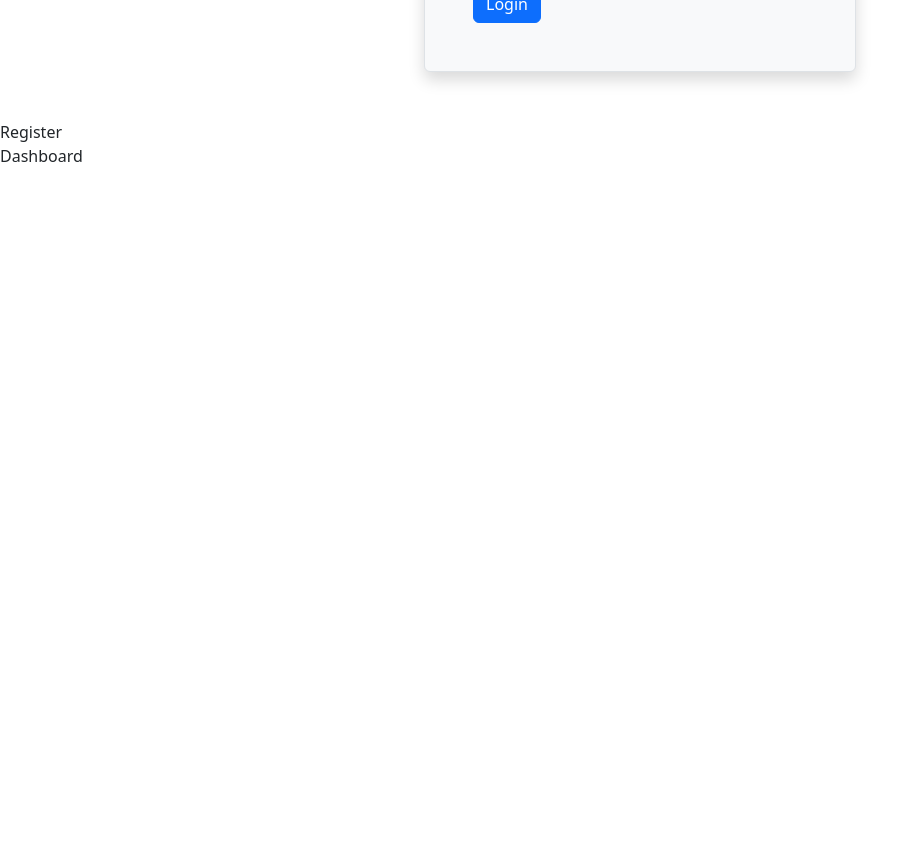
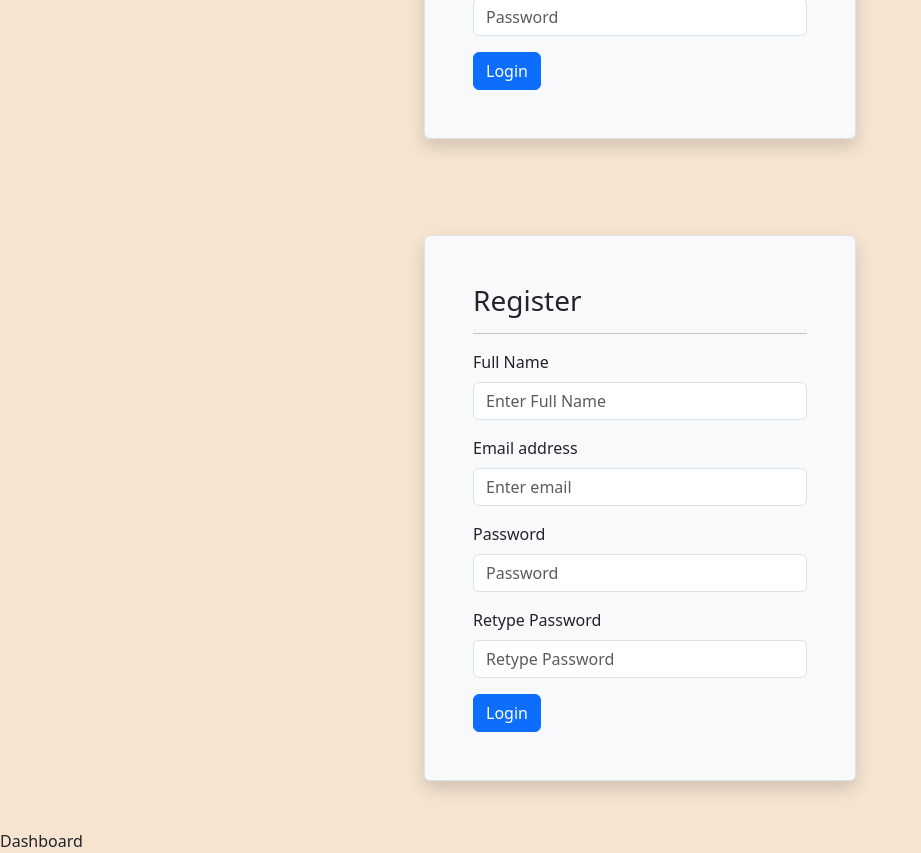
Before and after one commit to anmolft9/expenseTracker_Revision, a React (Create React App) app in the folder client/: page / in a window 1280 px wide. Shown: the part 340-1193 px from the top of the page, without its empty margins (0-921 px from the left). Before the commit the page ends 800 px from the top, so only its background shows below. Built offline with nearby package versions, Linux system fonts and the light colour scheme.

Commit message:
added the registration page>

```diff
--- a/client/src/App.css
+++ b/client/src/App.css
@@ -1,3 +1,12 @@
+.App {
+  background-color: rgb(246, 228, 209);
+  min-height: 100vh;
+}
+
 .loginForm {
   width: 27rem;
 }
+
+.RegisterForm {
+  width: 27rem;
+}
--- a/client/src/pages/Login.js
+++ b/client/src/pages/Login.js
@@ -5,6 +5,9 @@ export const Login = () => {
   return (
     <div className="loginPage d-flex justify-content-center mt-5">
       <div className="loginForm border shadow p-5 mb-5 bg-body-tertiary rounded">
+        <h3>Login</h3>
+        <hr />
+
         <Form>
           <Form.Group className="mb-3" controlId="formBasicEmail">
             <Form.Label>Email address</Form.Label>
--- a/client/src/pages/Register.js
+++ b/client/src/pages/Register.js
@@ -1,5 +1,37 @@
-import React from "react";
+import Button from "react-bootstrap/Button";
+import Form from "react-bootstrap/Form";
 
 export const Register = () => {
-  return <div>Register</div>;
+  return (
+    <div className="RegisterPage d-flex justify-content-center mt-5">
+      <div className="RegisterForm border shadow p-5 mb-5 bg-body-tertiary rounded">
+        <h3>Register</h3>
+        <hr />
+
+        <Form>
+          <Form.Group className="mb-3" controlId="formBasicEmail">
+            <Form.Label>Full Name</Form.Label>
+            <Form.Control type="email" placeholder="Enter Full Name" />
+          </Form.Group>
+          <Form.Group className="mb-3" controlId="formBasicEmail">
+            <Form.Label>Email address</Form.Label>
+            <Form.Control type="email" placeholder="Enter email" />
+          </Form.Group>
+
+          <Form.Group className="mb-3" controlId="formBasicPassword">
+            <Form.Label>Password</Form.Label>
+            <Form.Control type="password" placeholder="Password" />
+          </Form.Group>
+          <Form.Group className="mb-3" controlId="formBasicPassword">
+            <Form.Label>Retype Password</Form.Label>
+            <Form.Control type="password" placeholder="Retype Password" />
+          </Form.Group>
+
+          <Button variant="primary" type="submit">
+            Login
+          </Button>
+        </Form>
+      </div>
+    </div>
+  );
 };
```
